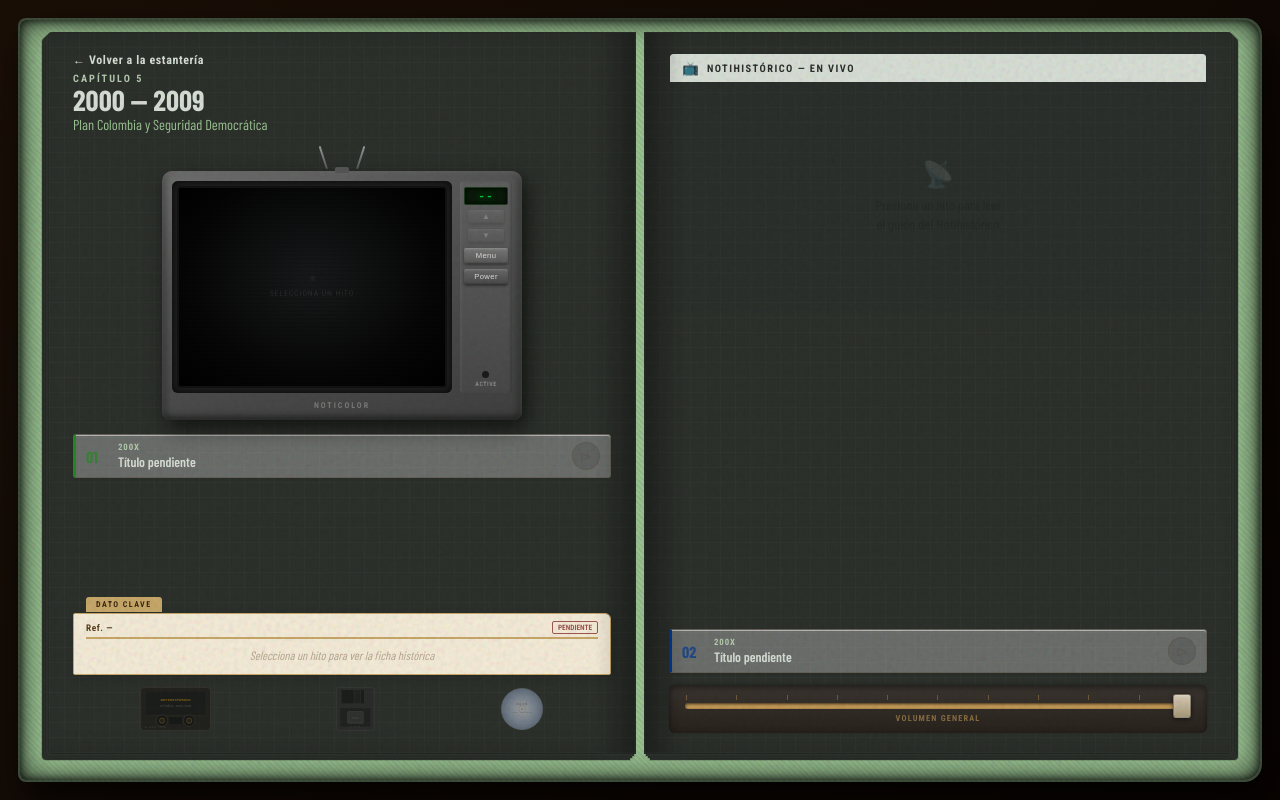
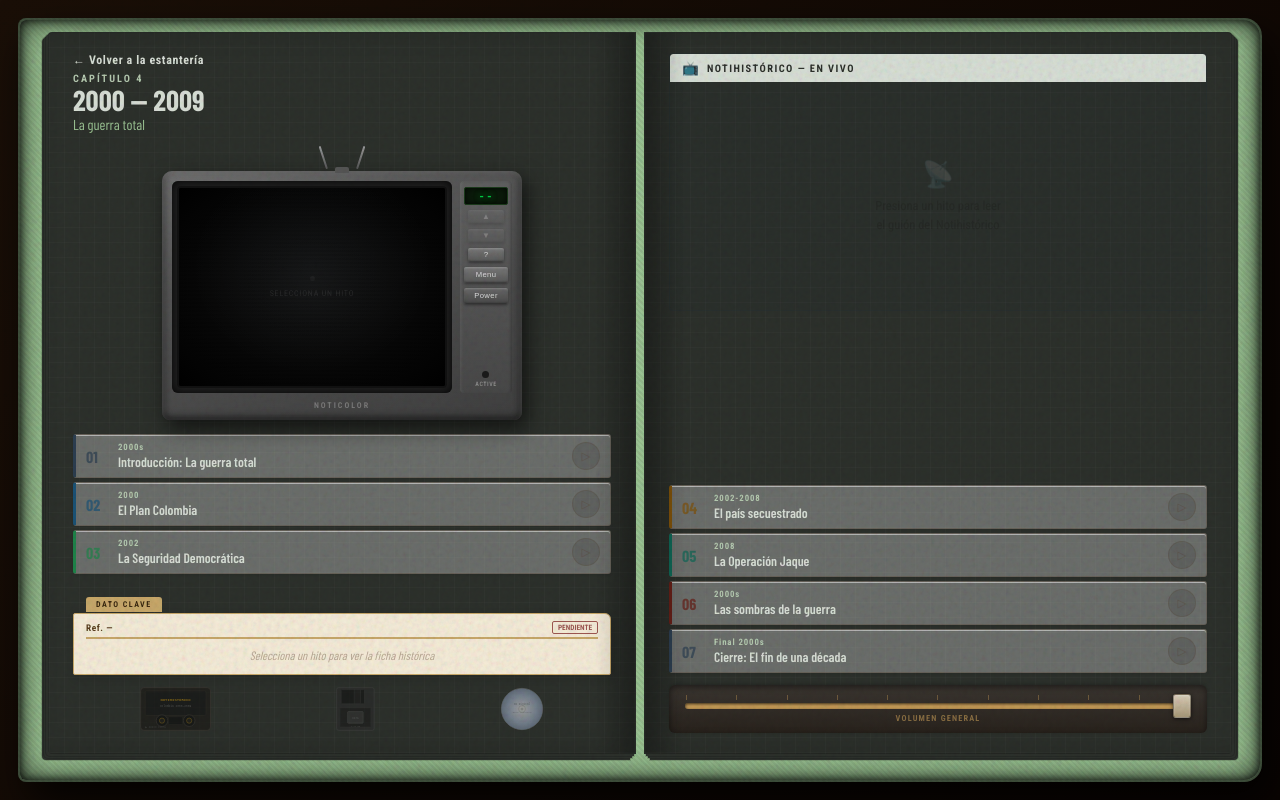
Before and after one commit to AKSAN01/Libro-historia, a React (Vite) app: page /decade/00s in a window 1280 px wide. Built offline with nearby package versions, Linux system fonts and the light colour scheme; a web font is replaced by a local one.

Commit message:
Update Decada00s.jsx

```diff
--- a/src/components/Decada00s.jsx
+++ b/src/components/Decada00s.jsx
@@ -1,49 +1,207 @@
-import { NotihistoricoLayout } from './NotihistoricoLayout';
+//import './Decada00s.css';
 
+// ── Imports de audio (TEMPORALMENTE COMENTADOS) ──────────
+// import audio1 from '../assets/2000s/audio/hito1.mp3';
+// import audio2 from '../assets/2000s/audio/hito2.mp3';
+// import audio3 from '../assets/2000s/audio/hito3.mp3';
+// import audio4 from '../assets/2000s/audio/hito4.mp3';
+// import audio5 from '../assets/2000s/audio/hito5.mp3';
+// import audio6 from '../assets/2000s/audio/hito6.mp3';
+// import audio7 from '../assets/2000s/audio/hito7.mp3';
+
+// ── Imports de imágenes (TEMPORALMENTE COMENTADOS) ────────
+// import imgPlanColombia from '../assets/2000s/imagenes/plan_colombia.png';
+// import imgUribe from '../assets/2000s/imagenes/uribe.png';
+// import imgSecuestro from '../assets/2000s/imagenes/secuestro.png';
+// import imgOperacionJaque from '../assets/2000s/imagenes/operacion_jaque.png';
+// import imgFalsosPositivos from '../assets/2000s/imagenes/falsos_positivos.png';
+
+// ── DATOS DE LOS HITOS (2000s) ───────────────────────────
 const HITOS_LEFT = [
   {
     id: 1,
-    year: '200X',
-    title: 'Título pendiente',
-    shortDesc: 'Descripción corta pendiente.',
-    guion: 'Guión pendiente para este hito.',
+    year: '2000s',
+    title: 'Introducción: La guerra total',
+    shortDesc: 'Colombia entra al nuevo milenio en uno de los momentos más violentos de su historia.',
+    summary: 'La década del 2000 comenzó con Colombia atravesando una crisis profunda. Las guerrillas alcanzaron capacidad militar sin precedentes, los secuestros se volvieron cotidianos y el Estado respondió con nuevas estrategias de guerra y cooperación internacional.',
+    guion: `NOTIHISTÓRICO — INTRODUCCIÓN
+
+Muy buenas noches, Colombia. Somos Notihistórico, el noticiero de la historia, e iniciamos esta emisión especial en el comienzo del siglo XXI.
+
+El país atraviesa una sensación de agotamiento y tensión permanente.
+
+Después de décadas de conflicto armado, Colombia enfrenta uno de los periodos más violentos de su historia reciente.
+
+Las guerrillas amplían su presencia territorial. Los secuestros aumentan. Y muchas carreteras comienzan a vaciarse por miedo a retenes ilegales y ataques armados.
+
+Mientras la violencia continúa creciendo, millones de colombianos empiezan a sentir que el Estado está perdiendo el control de amplias regiones del país.`,
     images: [],
-    audioSrc: '',
-    sfxSrc: '',
-    datoClave: 'Dato clave pendiente',
-    fichaLineas: ['Espacio reservado para datos'],
-    color: '#228B22',
-  }
+    audioSrc: null,
+    datoClave: '2000 · Crisis · Violencia · Inicio del milenio',
+    color: '#2c3e50',
+  },
+  {
+    id: 2,
+    year: '2000',
+    title: 'El Plan Colombia',
+    shortDesc: 'Cooperación internacional y militarización del conflicto.',
+    summary: 'En medio de la crisis, Colombia y Estados Unidos anunciaron el Plan Colombia, una estrategia para fortalecer la lucha contra el narcotráfico y los grupos armados mediante cooperación internacional.',
+    guion: `NOTIHISTÓRICO — EL PLAN COLOMBIA
+
+En medio de esta crisis, los gobiernos de Colombia y Estados Unidos anuncian oficialmente el llamado Plan Colombia.
+
+La estrategia busca fortalecer la lucha contra el narcotráfico y los grupos armados mediante cooperación internacional.
+
+La ayuda incluye recursos económicos, entrenamiento militar, inteligencia y nueva tecnología.
+
+Desde el exterior, el conflicto colombiano empieza a verse como parte de la llamada 'guerra contra las drogas'.
+
+Sin embargo, dentro del país el debate crece rápidamente.
+
+Mientras algunos sectores consideran el plan una medida urgente para recuperar el control territorial, otros advierten sobre el aumento de la militarización y las consecuencias que la guerra sigue dejando sobre la población civil.`,
+    images: [],
+    audioSrc: null,
+    datoClave: '2000 · Plan Colombia · Guerra contra las drogas · Cooperación internacional',
+    color: '#1a5276',
+  },
+  {
+    id: 3,
+    year: '2002',
+    title: 'La Seguridad Democrática',
+    shortDesc: 'Álvaro Uribe y la promesa de recuperar el control del país.',
+    summary: 'Álvaro Uribe llegó a la presidencia con la Política de Seguridad Democrática, fortaleciendo el poder militar y ofreciendo una ofensiva directa contra las guerrillas.',
+    guion: `NOTIHISTÓRICO — LA SEGURIDAD DEMOCRÁTICA
+
+En noticias políticas, Álvaro Uribe Vélez llega a la presidencia de Colombia con una promesa clara: recuperar la seguridad del país.
+
+Su gobierno impulsa la llamada Política de Seguridad Democrática, basada en el fortalecimiento militar y la ofensiva directa contra las guerrillas.
+
+El Estado incrementa su presencia en carreteras, municipios y zonas históricamente afectadas por el conflicto armado.
+
+Para muchos colombianos, la sensación de seguridad comienza lentamente a regresar.
+
+Sin embargo, la intensificación de la guerra también hace que el conflicto se vuelva más visible y cotidiano.
+
+La confrontación ya no parecía lejana. Ahora ocupaba titulares diarios, transmisiones en vivo y conversaciones constantes dentro del país.`,
+    images: [],
+    audioSrc: null,
+    datoClave: '2002 · Álvaro Uribe · Seguridad Democrática · Ofensiva militar',
+    color: '#1e8449',
+  },
 ];
 
 const HITOS_RIGHT = [
   {
-    id: 2,
-    year: '200X',
-    title: 'Título pendiente',
-    shortDesc: 'Descripción corta pendiente.',
-    guion: 'Guión pendiente para este hito.',
+    id: 4,
+    year: '2002-2008',
+    title: 'El país secuestrado',
+    shortDesc: 'El secuestro como símbolo del conflicto colombiano.',
+    summary: 'Durante esos años, el secuestro se convirtió en uno de los símbolos más dolorosos. Políticos, militares y civiles fueron retenidos. Las pruebas de supervivencia pasaron a formar parte de la memoria colectiva.',
+    guion: `NOTIHISTÓRICO — EL PAÍS SECUESTRADO
+
+Durante esos años, el secuestro se convierte en uno de los símbolos más dolorosos del conflicto colombiano.
+
+Políticos, militares, policías, empresarios y civiles son retenidos por distintos grupos armados.
+
+Las llamadas pruebas de supervivencia comienzan a difundirse en televisión y pasan a formar parte de la memoria colectiva del país.
+
+La guerra ya no parecía ocurrir únicamente en regiones apartadas.
+
+Ahora entraba directamente a los hogares a través de las noticias, las fotografías y los testimonios de familias que esperaban durante años el regreso de sus seres queridos.`,
     images: [],
-    audioSrc: '',
-    sfxSrc: '',
-    datoClave: 'Dato clave pendiente',
-    fichaLineas: ['Espacio reservado para datos'],
-    color: '#003893',
-  }
+    audioSrc: null,
+    datoClave: 'Secuestro · Pruebas de supervivencia · Dolor colectivo',
+    color: '#7e5109',
+  },
+  {
+    id: 5,
+    year: '2008',
+    title: 'La Operación Jaque',
+    shortDesc: 'El rescate que cambió la percepción del conflicto.',
+    summary: 'La Operación Jaque fue una de las operaciones militares más recordadas. Mediante inteligencia militar, fueron rescatados varios secuestrados, entre ellos Ingrid Betancourt, generando impacto internacional.',
+    guion: `NOTIHISTÓRICO — LA OPERACIÓN JAQUE
+
+Última hora en Colombia.
+
+El Ejército Nacional confirma el éxito de la llamada Operación Jaque, una de las operaciones militares más recordadas de la década.
+
+Mediante una compleja estrategia de inteligencia, varios secuestrados retenidos por las FARC son rescatados, entre ellos la excandidata presidencial Ingrid Betancourt.
+
+La noticia genera impacto internacional inmediato.
+
+Para el gobierno, la operación representa una demostración de la capacidad del Estado para debilitar militarmente a la guerrilla.
+
+Y para gran parte de la sociedad colombiana, simboliza la esperanza de que el conflicto pudiera comenzar a cambiar de rumbo.`,
+    images: [],
+    audioSrc: null,
+    datoClave: '2008 · Operación Jaque · Rescate · Ingrid Betancourt',
+    color: '#0e6655',
+  },
+  {
+    id: 6,
+    year: '2000s',
+    title: 'Las sombras de la guerra',
+    shortDesc: 'Falsos positivos, desplazamiento y abusos.',
+    summary: 'Mientras el Estado obtenía victorias militares, surgieron denuncias sobre desplazamientos forzados, ejecuciones extrajudiciales y el escándalo de los falsos positivos.',
+    guion: `NOTIHISTÓRICO — LAS SOMBRAS DE LA GUERRA
+
+Pero mientras el Estado obtenía importantes victorias militares, nuevas denuncias comenzaban a generar preocupación nacional e internacional.
+
+Organizaciones de derechos humanos alertan sobre desplazamientos forzados, abusos y ejecuciones extrajudiciales.
+
+El escándalo de los llamados 'falsos positivos' revela una de las etapas más oscuras de la década: civiles asesinados y presentados ilegalmente como bajas en combate.
+
+La guerra no solo estaba dejando víctimas en medio de los enfrentamientos armados.
+
+También comenzaba a afectar profundamente la confianza de muchos ciudadanos en las instituciones del país.`,
+    images: [],
+    audioSrc: null,
+    datoClave: 'Falsos positivos · Ejecuciones extrajudiciales · Crisis humanitaria',
+    color: '#641e16',
+  },
+  {
+    id: 7,
+    year: 'Final 2000s',
+    title: 'Cierre: El fin de una década',
+    shortDesc: 'La guerrilla debilitada, pero la paz aún lejana.',
+    summary: 'La década terminó con el Estado recuperando control territorial y las guerrillas debilitadas, pero la paz seguía siendo un objetivo distante. Sin embargo, comenzaba a surgir la posibilidad de negociar el fin de la guerra.',
+    guion: `NOTIHISTÓRICO — CIERRE
+
+Así termina la década de 2000 en Colombia.
+
+Las guerrillas han perdido parte de su capacidad militar. El Estado ha recuperado control sobre distintos territorios.
+
+Pero la paz todavía parece lejana.
+
+Sin embargo, en medio del cansancio, del miedo y de los años de confrontación, comienza lentamente a surgir una pregunta que durante mucho tiempo pareció imposible:
+
+¿sería posible negociar el fin de la guerra?
+
+Hasta aquí esta emisión especial de Notihistórico, el noticiero de la historia.
+
+Muy buenas noches, Colombia.`,
+    images: [],
+    audioSrc: null,
+    datoClave: 'Fin década · Guerrillas debilitadas · ¿Paz posible?',
+    color: '#2c3e50',
+  },
 ];
+
+import { NotihistoricoLayout } from './NotihistoricoLayout';
 
 export const Decada00s = () => {
   return (
     <NotihistoricoLayout
-      chapterIndex="5"
+      chapterIndex="4"
       period="2000 — 2009"
-      subtitle="Plan Colombia y Seguridad Democrática"
+      subtitle="La guerra total"
       hitosLeft={HITOS_LEFT}
       hitosRight={HITOS_RIGHT}
       cassetteLabel1="NOTIHISTÓRICO"
       cassetteLabel2="Colombia 2000–2009"
-      cdLabel="Digital"
+      cdLabel="CD Digital"
       themeClass="theme-00s"
+      tag="00s"
     />
   );
 };
```
